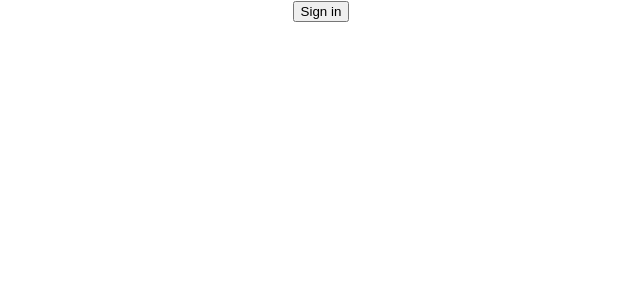
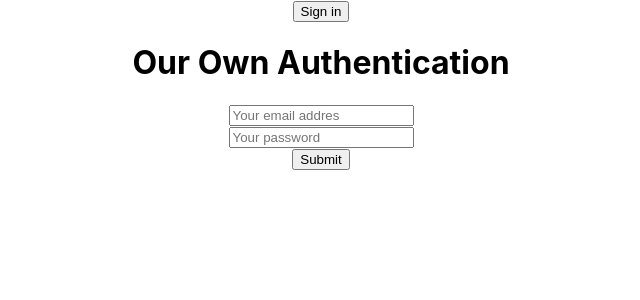
Before and after one commit to raju10/react-firebase-auth, a React (Create React App) app: page / in a window 1280 px wide. Shown: the top 300 px of the page, without its empty margins (319-959 px from the left). Built offline with nearby package versions, Linux system fonts and the light colour scheme.

Commit message:
2nd update

```diff
--- a/src/App.js
+++ b/src/App.js
@@ -59,6 +59,23 @@ function App() {
           console.log(err)
        });
       }
+
+      ////////////////////////////////////////////
+
+      const handelOnBlur = (e) =>{
+            console.log(e.target.name , e.target.value)
+
+            if(e.target.name === "email"){
+                const isEmailValid = /\S+@\S+\.\S+/.test(e.target.value)
+                console.log(isEmailValid)
+            }
+            if(e.target.name ==="password"){
+               const isPasswordValid = e.target.value.length >=6 ;
+               const passwordHasNum = /\d{1}/.test(e.target.value)
+               console.log(isPasswordValid && passwordHasNum)
+            }
+      }
+
   return (
     <div className="App">
 
@@ -66,7 +83,6 @@ function App() {
          users.isSignInUser ? <button onClick={handelSignOut}>Sign out</button> :
          <button onClick={handelSignIn}>Sign in</button>
        }
-
 
           {
             users.isSignInUser && <div>
@@ -76,6 +92,16 @@ function App() {
             </div>
           }
 
+          {/* new start */}
+
+          <h1>Our Own Authentication</h1>
+          <form action="">
+              <input type="email" name="email" id="" onBlur={handelOnBlur} placeholder="Your email addres" required/>
+                 <br/>
+              <input type="password" name="password" id=""  onBlur={handelOnBlur}  placeholder="Your password" required/>
+                 <br/>
+              <input type="submit" value="Submit"/>
+         </form>
 
     </div>
   );
```
